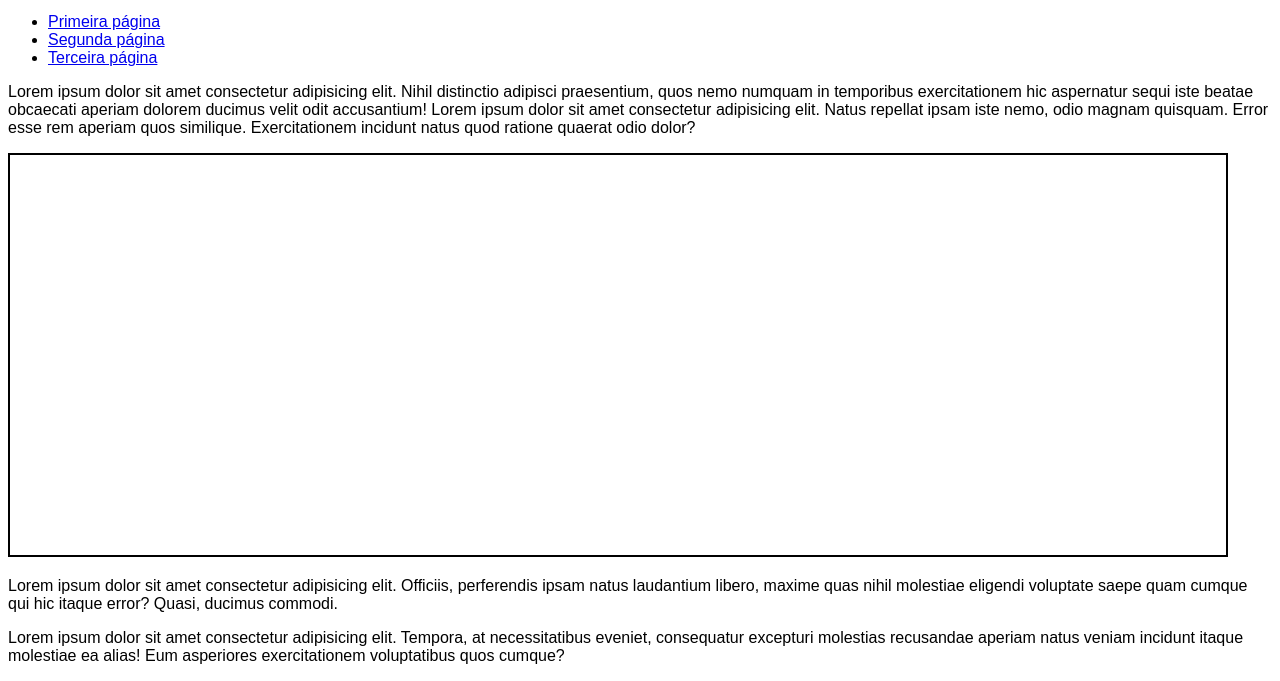
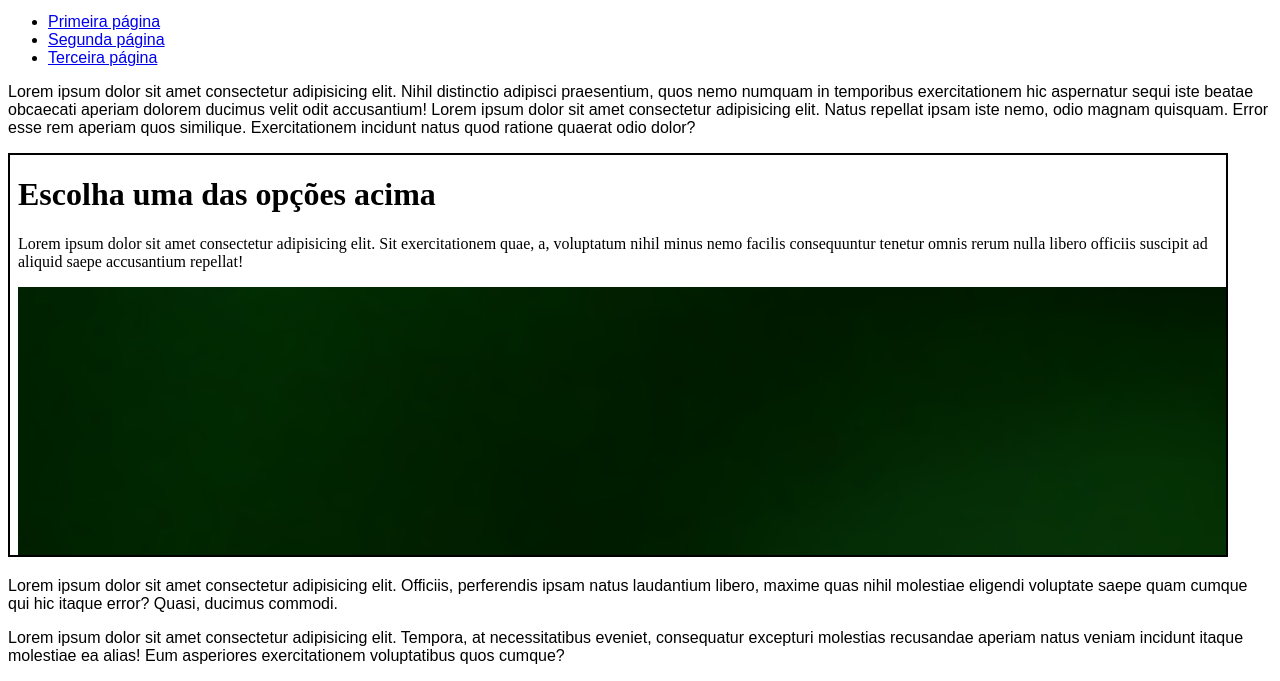
Before and after one commit to LuisGustavo404/html-css, a plain HTML site: page exercícios/ex024/iframe003.html in a window 1280 px wide. Shown: the part 119-800 px from the top of the page. Drawn offline with Linux system fonts and the light colour scheme.

Commit message:
iframe ex003

```diff
--- a/exercícios/ex024/iframe003.html
+++ b/exercícios/ex024/iframe003.html
@@ -33,7 +33,7 @@
         Lorem ipsum dolor sit amet consectetur adipisicing elit. Natus repellat ipsam iste nemo, odio magnam quisquam. Error esse rem aperiam quos similique. Exercitationem incidunt natus quod ratione quaerat odio dolor?
     </p>
 
-    <iframe name="frame" src="">
+    <iframe name="frame" srcdoc="<h1> Escolha uma das opções acima</h1> <p>Lorem ipsum dolor sit amet consectetur adipisicing elit. Sit exercitationem quae, a, voluptatum nihil minus nemo facilis consequuntur tenetur omnis rerum nulla libero officiis suscipit ad aliquid saepe accusantium repellat!</p> <img src='imagens/background001.jpg'>">
 
         <p>Infelizmente seu navegador não é compatível.</p>
 
```
Also changed, not shown: exercícios/ex024/imagens/background001.jpg (added).
